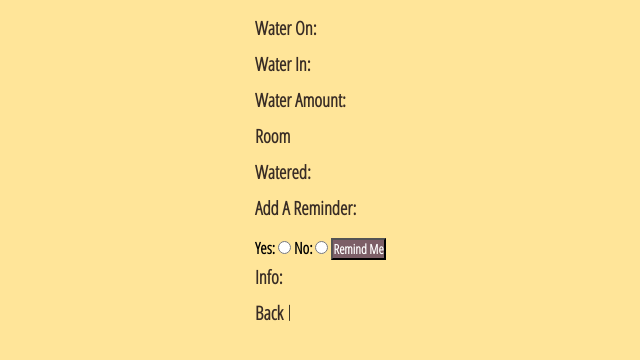
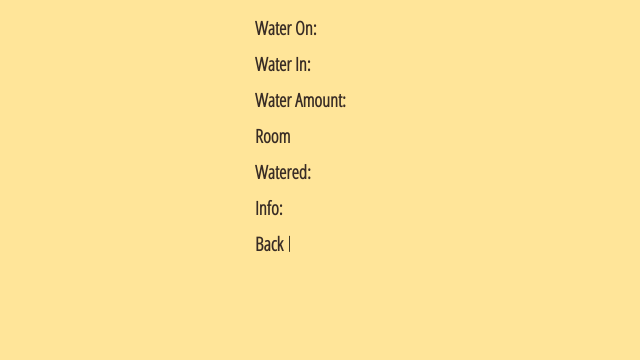
Before and after one commit to MJOSHI5/Water-Plant-Schduler, a Django app: template water_plant_app/templates/single_plant.html in a window 1280 px wide. Shown: the part 165-525 px from the top of the page, without its empty margins (218-858 px from the left). Run offline with Django 3.2, Linux system fonts and the light colour scheme; the template is opened without the code that fills it, so the values that code supplies are empty; some libraries are stand-ins or nearby versions.

Commit message:
Removed reminder feature

```diff
--- a/water_plant_app/templates/single_plant.html
+++ b/water_plant_app/templates/single_plant.html
@@ -47,19 +47,11 @@
                     <h3>Watered:</h3>
                     <p>{{plant.finished}}</p>
 
-                    <h3>Add A Reminder:</h3>
 
 
 
-                        <form action="/plant/reminder/{{plant.id}}" method='post'>
-                            <label id="reminder" class="yes" for="yes">Yes:</label>
-                            <input type="radio">
-                            <label for="no">No:</label>
-                            <input type="radio">
 
-                            <button type="submit">Remind Me</button>
 
-                        </form>
 
 
 
```
Also changed, not shown: water_plant_app/static/img/20200514230438_IMG_2108.jpg (added).
